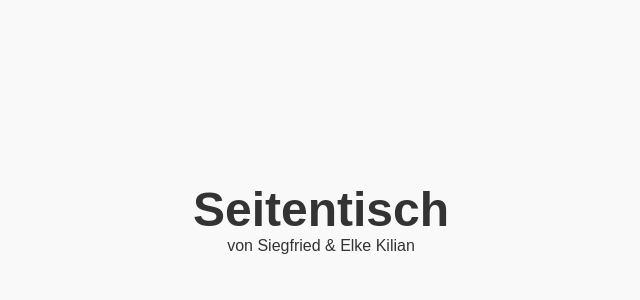
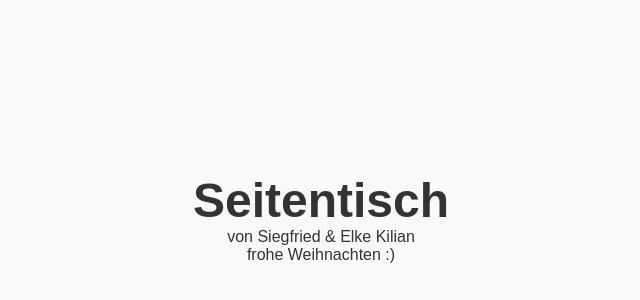
Before and after one commit to cosmoscraftstudios/seitentisch, a plain HTML site: page index.html in a window 1280 px wide. Shown: the part 182-482 px from the top of the page, without its empty margins (319-959 px from the left). Drawn offline with Linux system fonts and the light colour scheme.

Commit message:
Update index.html

```diff
--- a/index.html
+++ b/index.html
@@ -30,5 +30,6 @@
 <body>
     <h1>Seitentisch</h1>
     <p>von Siegfried & Elke Kilian</p>
+    <p>frohe Weihnachten :)</p>
 </body>
 </html>
```
